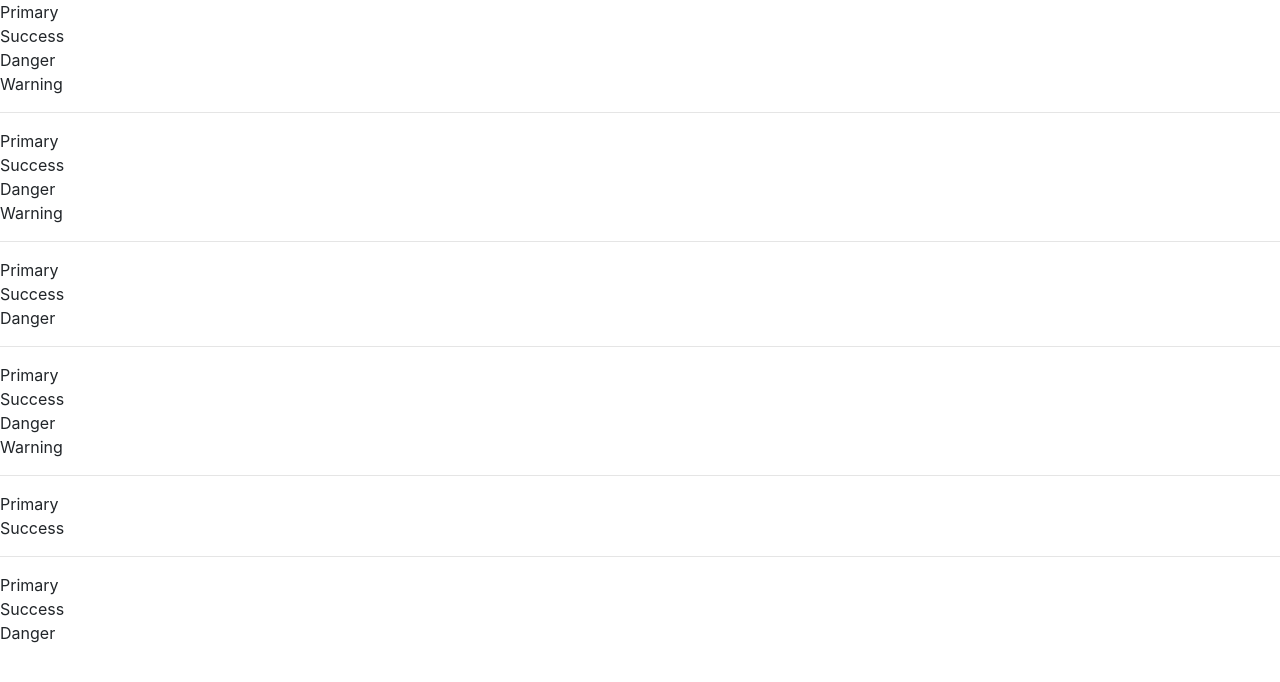
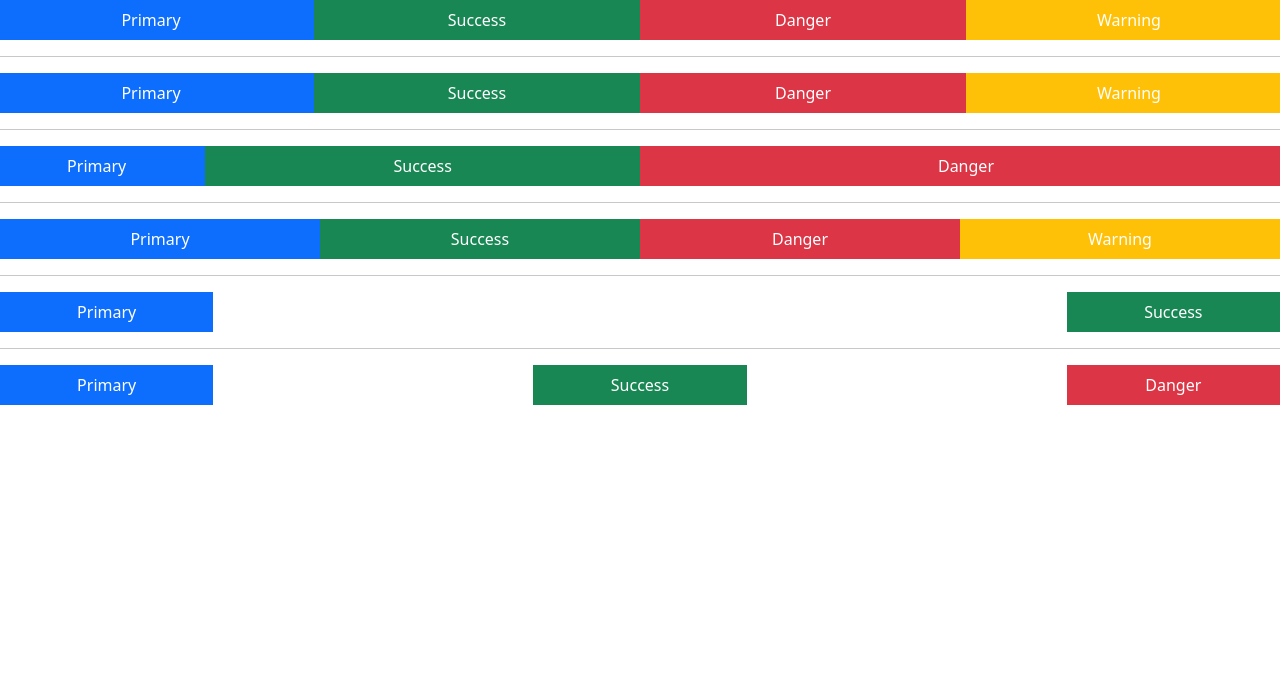
Before and after one commit to chris85gillis/atlas-web_front_end, a plain HTML site: page Bootstrap/1-index.html in a window 1280 px wide. Drawn offline with nearby package versions, Linux system fonts and the light colour scheme.

Commit message:
task 1 completed

```diff
--- a/Bootstrap/1-index.html
+++ b/Bootstrap/1-index.html
@@ -5,56 +5,55 @@
         <meta name="viewport" content="width=device-width, initial-scale=1, viewport-fit=cover">
         <title>Holberton - Web Stack - Bootstrap</title>
         <meta name="description" content="Bootstrap is a free and open-source CSS framework">
-
-        <link rel="stylesheet" href="https://stackpath.bootstrapcdn.com/bootstrap/4.4.1/css/bootstrap.min.css" integrity="sha384-Vkoo8x4CGsO3+Hhxv8T/Q5PaXtkKtu6ug5TOeNV6gBiFeWPGFN9MuhOf23Q9Ifjh" crossorigin="anonymous">
+        <link href="https://cdn.jsdelivr.net/npm/bootstrap@5.3.3/dist/css/bootstrap.min.css" rel="stylesheet" integrity="sha384-QWTKZyjpPEjISv5WaRU9OFeRpok6YctnYmDr5pNlyT2bRjXh0JMhjY6hW+ALEwIH" crossorigin="anonymous">
     </head>
     <body>
-        <div>
-            <div>Primary</div>
-            <div>Success</div>
-            <div>Danger</div>
-            <div>Warning</div>
+        <div class="row">
+            <div class="p-2 bg-primary text-white col-lg text-center">Primary</div>
+            <div class="p-2 bg-success text-white col-lg text-center">Success</div>
+            <div class="p-2 bg-danger text-white col-lg text-center">Danger</div>
+            <div class="p-2 bg-warning text-white col-lg text-center">Warning</div>
         </div>
 
         <hr />
 
-        <div>
-            <div>Primary</div>
-            <div>Success</div>
-            <div>Danger</div>
-            <div>Warning</div>
+        <div class="row">
+            <div class="p-2 bg-primary text-white text-center col-sm">Primary</div>
+            <div class="p-2 bg-success text-white text-center col-sm">Success</div>
+            <div class="p-2 bg-danger text-white text-center col-sm">Danger</div>
+            <div class="p-2 bg-warning text-white text-center col-sm">Warning</div>
         </div>
 
         <hr />
 
-        <div>
-            <div>Primary</div>
-            <div>Success</div>
-            <div>Danger</div>
+        <div class="row">
+            <div class="col-lg-2 p-2 bg-primary text-white text-center">Primary</div>
+            <div class="p-2 col-lg-4 bg-success text-white text-center">Success</div>
+            <div class="col-lg-6 p-2 bg-danger text-white text-center">Danger</div>
         </div>
 
         <hr />
 
-        <div>
-            <div>Primary</div>
-            <div>Success</div>
-            <div>Danger</div>
-            <div>Warning</div>
+        <div class="d-flex flex-row">
+            <div class="col order-xl-1 order-lg-2 order-md-3 order-sm-4 p-2 bg-primary text-white text-center">Primary</div>
+            <div class="col order-xl-2 order-lg-3 order-md-4 order-sm-1 p-2 bg-success text-white text-center">Success</div>
+            <div class="col order-xl-3 order-lg-4 order-md-1 order-sm-2 p-2 bg-danger text-white text-center">Danger</div>
+            <div class="col order-xl-4 order-lg-1 order-md-2 order-sm-3 p-2 bg-warning text-white text-center">Warning</div>
         </div>
 
         <hr/>
 
-        <div>
-            <div>Primary</div>
-            <div>Success</div>
+        <div class="d-flex flex-md-row flex-column">
+            <div class="col-12 col-md-2 p-2 bg-primary text-white text-center">Primary</div>
+            <div class="col-12 col-md-2 offset-md-8 p-2 bg-success text-white text-center">Success</div>
         </div>
 
         <hr/>
 
-        <div>
-            <div>Primary</div>
-            <div>Success</div>
-            <div>Danger</div>
+        <div class="d-flex flex-md-row flex-column">
+            <div class="col-12 col-md-2 p-2 bg-primary text-white text-center">Primary</div>
+            <div class="col-12 col-md-2 offset-md-3 p-2 bg-success text-white text-center">Success</div>
+            <div class="col-12 col-md-2 offset-md-3 p-2 bg-danger text-white text-center">Danger</div>
         </div>
     </body>
 </html>
```
